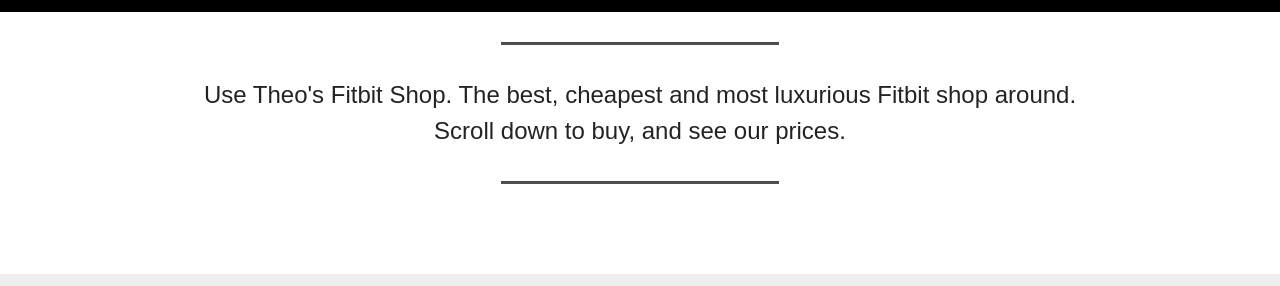
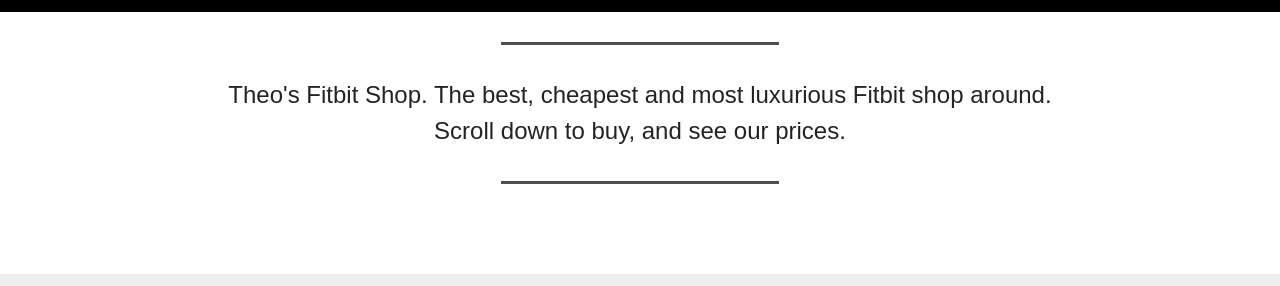
Before and after one commit to TheoOGU/theo.services, a plain HTML site: page shop.html in a window 1280 px wide. Shown: the part 185-471 px from the top of the page. Drawn offline with Linux system fonts and the light colour scheme; no server answers.

Commit message:
Update shop.html

```diff
--- a/shop.html
+++ b/shop.html
@@ -28,7 +28,7 @@
     	<div class="container">
         	<div class="inner-container" style="width: 100%;">
             	<hr class="line" style="width: 25%;">
-            	<div class="section-text align-center mbr-fonts-style display-5">Use Theo's Fitbit Shop. The best, cheapest and most luxurious Fitbit shop around.<br> Scroll down to buy, and see our prices.</div>
+            	<div class="section-text align-center mbr-fonts-style display-5">Theo's Fitbit Shop. The best, cheapest and most luxurious Fitbit shop around.<br> Scroll down to buy, and see our prices.</div>
             	<hr class="line" style="width: 25%;">
         	</div>
         </div>
```
